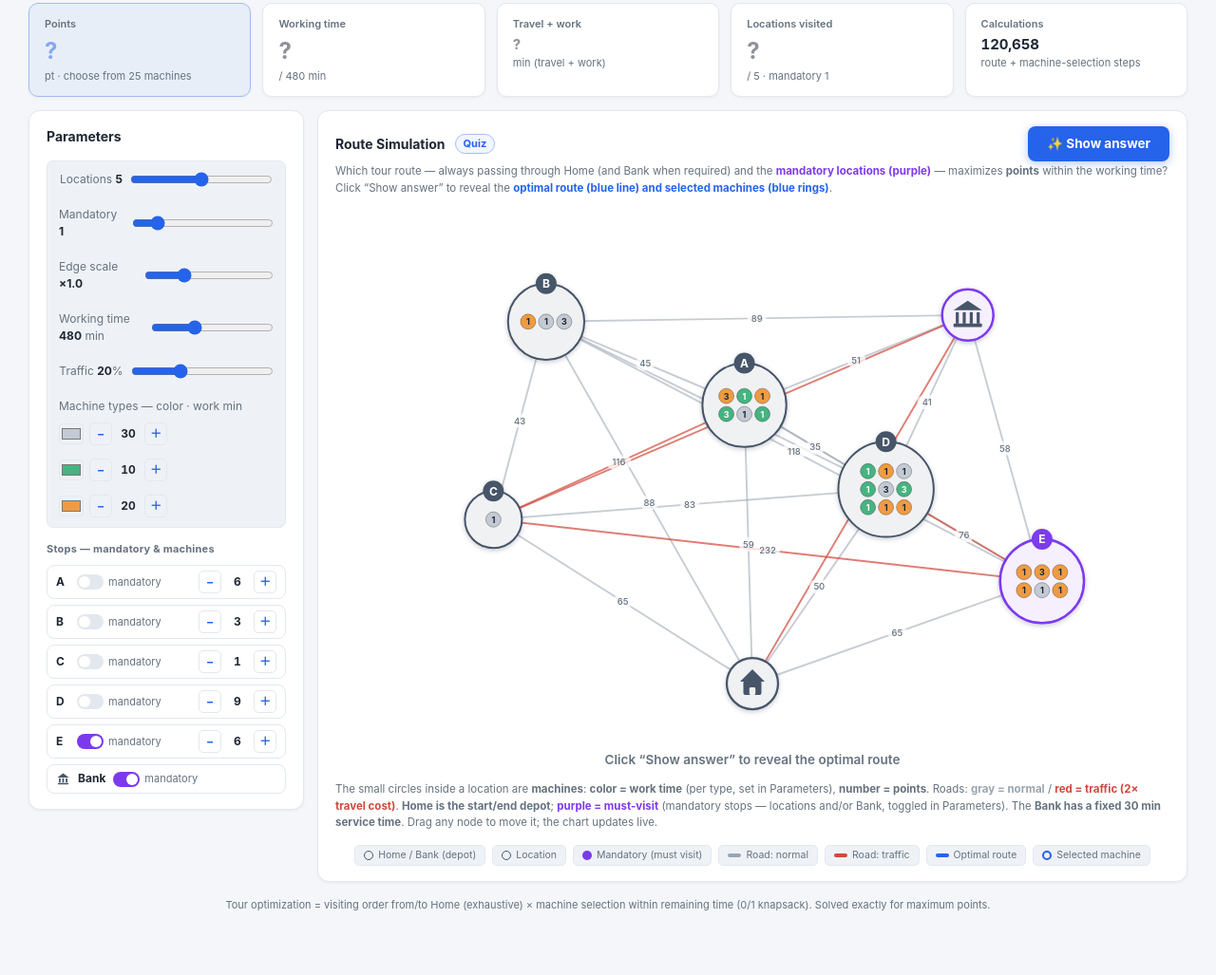
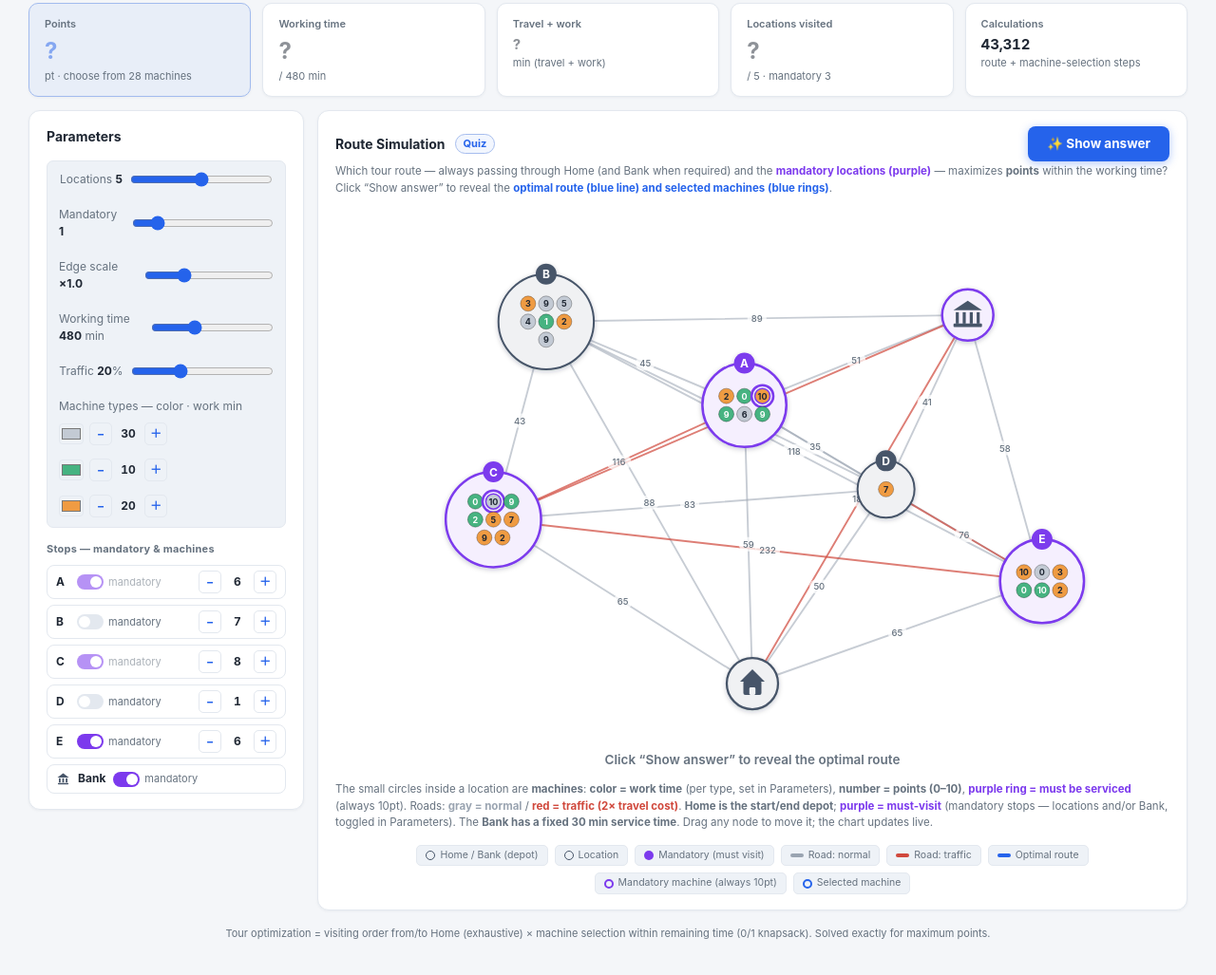
Before and after one commit to geshi0820/route-ai-simulator, a plain HTML site: page index.html in a window 1280 px wide. Shown: the part 287-1314 px from the top of the page at 95% size. Drawn offline with Linux system fonts and the light colour scheme.

Commit message:
Machine points on a 0-10 scale; machine-level mandatory as a purple ring
Points were 1 or 3. They are now 0-10, so a machine can be "worth a lot",
"worth a little" or "not worth servicing today" (0pt).

Mandatory was a property of a stop only. A machine can now be mandatory too
(cash limit reached / minimum frequency due): it gets a purple ring, is pinned
to 10pt, and is always serviced. Its stop becomes mandatory with it, so the
stop's own toggle is shown on and is not the person's to turn off.

A machine ring is one ring with one meaning: purple when it must be serviced,
blue when the optimiser chose it, purple wins. The purple ring shows in the
question, like the purple stop ring, because it is part of what is asked.

Mandatory machines are paid for before anything is chosen: their work time
comes off the budget and their points go on the total, then the 0/1 knapsack
spends what is left. Scoring Logic now reads as 0-10pt, and factors 3 and 4
(cash capacity, minimum frequency) are where a mandatory machine comes from.

Geometry is unchanged: "10" fits the existing 16px circle (measured over 40
regenerations, 0 overflows), so the circle, the font and the node layout stay
exactly as they were.

Co-Authored-By: Claude Opus 5 (1M context) <noreply@anthropic.com>

```diff
--- a/index.html
+++ b/index.html
@@ -119,6 +119,9 @@
   .miniswitch input:checked { background:var(--must); }
   .miniswitch input::after { content:""; position:absolute; top:2px; left:2px; width:12px; height:12px; border-radius:50%; background:#fff; transition:left .15s; }
   .miniswitch input:checked::after { left:14px; }
+  /* A stop forced mandatory by one of its machines: on, and not the person's to turn off. */
+  .miniswitch:has(input:disabled) { cursor:default; opacity:0.55; }
+  .miniswitch input:disabled { cursor:default; }
 
   /* Legend chips */
   .legend { display:flex; gap:7px; flex-wrap:wrap; justify-content:center; margin-top:14px; }
@@ -151,6 +154,9 @@
   .ltable td.factor { background:var(--panel-2); font-weight:700; color:var(--text); white-space:nowrap; }
   .ltable td b { color:var(--text); }
   .ltable .muted { color:var(--muted); }
+  .ltable td.pts { font-weight:800; color:var(--accent); text-align:center; white-space:nowrap; }
+  .ltable td.pts.must { color:var(--must); }
+  .mustword, .logic .intro b.mustword, .logic .foot b.mustword { color:var(--must); }
   .logic .foot { margin-top:14px; font-size:12px; color:var(--muted); }
   .logic .warn { color:var(--bad); font-weight:700; }
 
@@ -246,7 +252,7 @@
 
   <div class="tabs">
     <button class="tab active" data-tab="sim">🧭 Simulator</button>
-    <button class="tab" data-tab="logic">📋 Scoring Logic (3pt)</button>
+    <button class="tab" data-tab="logic">📋 Scoring Logic (0–10pt)</button>
   </div>
 
   <section id="tab-sim" class="tabpane">
@@ -284,7 +290,7 @@
     <p class="note">Which tour route — always passing through Home (and Bank when required) and the <b style="color:var(--must)">mandatory locations (purple)</b> — maximizes <b>points</b> within the working time? Click “Show answer” to reveal the <b style="color:var(--accent)">optimal route (blue line) and selected machines (blue rings)</b>.</p>
     <div class="board-wrap"><div id="board-a"></div></div>
     <div id="route"></div>
-    <p class="note" style="margin:12px 0 0">The small circles inside a location are <b>machines</b>: <b>color = work time</b> (per type, set in Parameters), <b>number = points</b>. Roads: <b style="color:var(--road)">gray = normal</b> / <b style="color:var(--bad)">red = traffic (2× travel cost)</b>. <b>Home is the start/end depot</b>; <b style="color:var(--must)">purple = must-visit</b> (mandatory stops — locations and/or Bank, toggled in Parameters). The <b>Bank has a fixed 30 min service time</b>. Drag any node to move it; the chart updates live.</p>
+    <p class="note" style="margin:12px 0 0">The small circles inside a location are <b>machines</b>: <b>color = work time</b> (per type, set in Parameters), <b>number = points (0–10)</b>, <b class="mustword">purple ring = must be serviced</b> (always 10pt). Roads: <b style="color:var(--road)">gray = normal</b> / <b style="color:var(--bad)">red = traffic (2× travel cost)</b>. <b>Home is the start/end depot</b>; <b style="color:var(--must)">purple = must-visit</b> (mandatory stops — locations and/or Bank, toggled in Parameters). The <b>Bank has a fixed 30 min service time</b>. Drag any node to move it; the chart updates live.</p>
     <div class="legend">
       <span class="chip"><i style="background:transparent;border:1.5px solid var(--node)"></i>Home / Bank (depot)</span>
       <span class="chip"><i style="background:transparent;border:1.5px solid var(--node)"></i>Location</span>
@@ -292,6 +298,7 @@
       <span class="chip"><i class="line" style="background:var(--road)"></i>Road: normal</span>
       <span class="chip"><i class="line" style="background:var(--bad)"></i>Road: traffic</span>
       <span class="chip"><i class="line" style="background:var(--accent)"></i>Optimal route</span>
+      <span class="chip"><i style="background:transparent;border:2px solid var(--must)"></i>Mandatory machine (always 10pt)</span>
       <span class="chip"><i style="background:transparent;border:2px solid var(--accent)"></i>Selected machine</span>
     </div>
   </div>
@@ -302,52 +309,58 @@
   <section id="tab-logic" class="tabpane" hidden>
     <div class="panel logic">
       <h2>Strategy: Maximize Machine Appeal and Revenue While Maintaining Solid Compliance.</h2>
-      <div class="sub">Rules for Assigning 3pt to Machines and Actions</div>
-      <p class="intro">In the simulator, a machine or action worth <b>3pt</b> represents a high-priority target. These are the real-world rules that decide when 3pt is assigned.</p>
+      <div class="sub">Rules for Assigning 0–10pt to Machines and Actions</div>
+      <p class="intro">In the simulator, a machine carries <b>0–10pt</b>: the sum of the point weights it triggers. <b>0pt</b> is a machine not worth servicing today. Factors 3 and 4 add no weight — they make the machine <b class="mustword">mandatory (purple ring)</b> and pin it to <b>10pt</b>, because it has to be serviced whatever the points say.</p>
       <div class="ltwrap">
         <table class="ltable">
-          <thead><tr><th>Factors</th><th>Base Logic</th><th>3pt Trigger</th><th>Route App</th></tr></thead>
+          <thead><tr><th>Factors</th><th>Base Logic</th><th>Trigger</th><th>Points</th><th>Route App</th></tr></thead>
           <tbody>
             <tr>
               <td class="factor">1. Revenue Lift</td>
               <td><b>Service the machine before revenue declines</b><br><span class="muted">= Revenue* × Lift Rate × Days Since Last Visit</span></td>
               <td><b>Machines ranking in the top 25% by revenue lift</b><br><span class="muted">RBC: Fast decay / KDT: Slow decay / Other: No decay</span></td>
+              <td class="pts">4</td>
               <td><span class="rab max">Maximize</span></td>
             </tr>
             <tr>
               <td class="factor">2. Collection Revenue</td>
               <td><b>Maximize Collection Revenue</b><br><span class="muted">= Collection Yield × Days Since Last Visit<br>Collection Yield = collection revenue per day</span></td>
               <td><b>Machines ranking in the top 25% by collection revenue</b></td>
+              <td class="pts">4</td>
               <td><span class="rab max">Maximize</span></td>
             </tr>
             <tr>
               <td class="factor">3. Cash Capacity</td>
               <td><b>Collect before the cash limit is exceeded</b><br><span class="muted">Default is $500 / Changer is $1,000</span></td>
               <td><b>Projected to reach the cash threshold</b></td>
+              <td class="pts must">10</td>
               <td><span class="rab must">Mandatory</span></td>
             </tr>
             <tr>
               <td class="factor">4. Minimum Frequency</td>
               <td><b>Every 3 months or per client contract</b><br><span class="muted">e.g., H-Mart weekly, malls monthly</span></td>
               <td><b>Minimum frequency reached</b></td>
+              <td class="pts must">10</td>
               <td><span class="rab must">Mandatory</span></td>
             </tr>
             <tr>
               <td class="factor">5. Work Instructions</td>
               <td><b>Priority Actions at Each Location</b><br><span class="muted">e.g., RBC IP Products Installed</span></td>
               <td><b>Varies by work instruction</b></td>
+              <td class="pts">2</td>
               <td><span class="rab max">Maximize</span></td>
             </tr>
             <tr>
               <td class="factor">6. Others</td>
               <td><b>New Location Installation</b><br><span class="muted">Counted when an Overall Report is submitted</span></td>
               <td><b>Overall Report submitted</b></td>
+              <td class="pts">—</td>
               <td><span class="rab na">Out of scope</span></td>
             </tr>
           </tbody>
         </table>
       </div>
-      <p class="foot">*) Revenue = Collected Cash + Cash in Machine + Card Revenue <span class="warn">(Not just collected cash)</span>.</p>
+      <p class="foot">Factors 1, 2 and 5 add up to the <b>10pt</b> ceiling. Factors 3 and 4 do not add — they pin the machine to <b>10pt</b> and ring it <b class="mustword">purple</b>.<br>*) Revenue = Collected Cash + Cash in Machine + Card Revenue <span class="warn">(Not just collected cash)</span>.</p>
     </div>
   </section>
 
@@ -367,7 +380,11 @@ const TYPES = [
   { color: '#ef9b43', min: 20 }, // orange = 20 min
 ];
 const randType = () => Math.floor(Math.random() * TYPES.length);
-const mk = () => ({ pt: pick([1, 3]), type: randType() }); // points = 1 or 3, random type
+const MACHINE_MUST_RATE = 0.08;   // share of machines that must be serviced (cash full / min frequency)
+const mk = () => {
+  const must = Math.random() < MACHINE_MUST_RATE;   // cash limit reached / minimum frequency due
+  return { pt: must ? 10 : rint(0, 10), type: randType(), must };   // a must-service machine is always 10pt
+};
 
 function textOn(hex) {
   const c = hex.replace('#', '');
@@ -430,6 +447,8 @@ function randomize() {
 
 // ============ Optimization ============
 const idMap = () => Object.fromEntries(NODES.map(n => [n.id, n]));
+// A stop is mandatory when the person marked it, or when it holds a machine that must be serviced.
+const mustStop = n => n.must || (n.machines || []).some(m => m.must);
 function edgeStateOf(a, b) {
   const e = EDGES.find(x => (x.from === a && x.to === b) || (x.from === b && x.to === a));
   return e ? e.state : 'normal';
@@ -472,7 +491,7 @@ function optimize() {
   // Candidate stops = locations (+ Bank only when required). Bank & mandatory locations are always in the route.
   const stops = NODES.filter(n => n.kind === 'loc' || (n.kind === 'bank' && n.must));
   const stopIds = stops.map(n => n.id);
-  const must = stops.filter(n => n.kind === 'bank' || n.must).map(n => n.id);
+  const must = stops.filter(n => n.kind === 'bank' || mustStop(n)).map(n => n.id);
   const cap = dayBudget;
   // Precompute travel-time matrix (home + stops) so the hot loop is O(1) per edge.
   const matIds = ['home', ...stopIds];
@@ -484,8 +503,12 @@ function optimize() {
   for (let mask = 0; mask < (1 << stopIds.length); mask++) {
     const subset = stopIds.filter((_, i) => mask & (1 << i));
     if (!must.every(m => subset.includes(m))) continue;   // only routes that include all mandatory stops (Bank / mandatory locations)
-    const items = [];
-    subset.forEach(id => (byId[id].machines || []).forEach(m => items.push({ pt: m.pt, min: (TYPES[m.type] || TYPES[0]).min, ref: m })));
+    const items = [], forced = [];
+    let forcedMin = 0, forcedPt = 0;
+    subset.forEach(id => (byId[id].machines || []).forEach(m => {
+      const it = { pt: m.pt, min: (TYPES[m.type] || TYPES[0]).min, ref: m };
+      if (m.must) { forcedMin += it.min; forcedPt += it.pt; forced.push(it); } else items.push(it);
+    }));
     const dp = knapDP(items, cap);
     calc += items.length * (cap + 1);   // machine-selection (0/1 knapsack) DP cells
     const bankSvc = subset.includes('bank') ? BANK_MIN : 0;   // fixed service time at the Bank
@@ -494,16 +517,16 @@ function optimize() {
       const seq = ['home', ...perm, 'home'];
       let travel = 0;
       for (let i = 0; i < seq.length - 1; i++) travel += tt[seq[i]][seq[i + 1]];
-      const used = travel + bankSvc;
+      const used = travel + bankSvc + forcedMin;   // mandatory machines are paid for before anything is chosen
       if (used > cap) continue;
       const rem = cap - used;
-      const reward = dp.table[dp.n][rem];
+      const reward = forcedPt + dp.table[dp.n][rem];
       if (reward > best.reward) {
         const { chosen, work } = knapPick(dp, items, rem);
-        best = { order: perm, travel, work: work + bankSvc, reward, total: used + work, chosen };
+        best = { order: perm, travel, work: work + bankSvc + forcedMin, reward, total: used + work, chosen: [...forced, ...chosen] };
       } else if (reward === best.reward) {
         const { chosen, work } = knapPick(dp, items, rem);
-        if (used + work < best.total) best = { order: perm, travel, work: work + bankSvc, reward, total: used + work, chosen };
+        if (used + work < best.total) best = { order: perm, travel, work: work + bankSvc + forcedMin, reward, total: used + work, chosen: [...forced, ...chosen] };
       }
     }
   }
@@ -530,8 +553,9 @@ function machinesCircles(cx, cy, machines, chosen) {
       const x = startX + c * (D + GAP);
       const col = (TYPES[m.type] || TYPES[0]).color;
       const on = chosen && chosen.has(m);
-      if (on) svg += `<circle cx="${x}" cy="${y}" r="${S + 3.5}" fill="none" stroke="var(--accent)" stroke-width="2.5"/>`;
-      svg += `<circle cx="${x}" cy="${y}" r="${S}" fill="${col}" stroke="${on ? 'var(--accent)' : 'rgba(0,0,0,.28)'}" stroke-width="${on ? 1.5 : 1}"/>`;
+      const ring = m.must ? 'var(--must)' : on ? 'var(--accent)' : '';
+      if (ring) svg += `<circle cx="${x}" cy="${y}" r="${S + 3.5}" fill="none" stroke="${ring}" stroke-width="2.5"/>`;
+      svg += `<circle cx="${x}" cy="${y}" r="${S}" fill="${col}" stroke="${ring || 'rgba(0,0,0,.28)'}" stroke-width="${ring ? 1.5 : 1}"/>`;
       svg += `<text x="${x}" y="${y}" text-anchor="middle" dominant-baseline="central" font-size="9" font-weight="700" fill="${textOn(col)}">${m.pt}</text>`;
     });
   }
@@ -599,8 +623,8 @@ function draw(boardEl, best, byId, showRoute, fid) {
       s += `</g>`;
     } else {
       const { svg: mSvg, R } = machinesCircles(cx, cy, node.machines, chosenSet);
-      const ringCol = node.must ? 'var(--must)' : 'var(--node)';
-      s += `<g data-node="${node.id}" style="cursor:grab" filter="url(#${fid})"><circle cx="${cx}" cy="${cy}" r="${R}" fill="color-mix(in srgb, ${node.must ? 'var(--must)' : 'var(--node)'} 8%, var(--panel))" stroke="${ringCol}" stroke-width="${node.must ? 2.5 : 2}"/>`;
+      const ringCol = mustStop(node) ? 'var(--must)' : 'var(--node)';
+      s += `<g data-node="${node.id}" style="cursor:grab" filter="url(#${fid})"><circle cx="${cx}" cy="${cy}" r="${R}" fill="color-mix(in srgb, ${ringCol} 8%, var(--panel))" stroke="${ringCol}" stroke-width="${mustStop(node) ? 2.5 : 2}"/>`;
       s += mSvg;
       s += `<circle cx="${cx}" cy="${cy - R}" r="11" fill="${ringCol}"/>`;
       s += `<text x="${cx}" y="${cy - R}" text-anchor="middle" dominant-baseline="central" font-size="12" font-weight="700" fill="#fff">${node.name}</text></g>`;
@@ -627,7 +651,8 @@ function renderControls() {
   document.getElementById('mctrl').innerHTML = rows.map(n => {
     const isBank = n.kind === 'bank';
     const label = isBank ? `<span class="bic">${BANK_ICON}</span><b>Bank</b>` : `<b>${n.name}</b>`;
-    const toggle = `<label class="miniswitch"><input type="checkbox" data-must="${n.id}"${n.must ? ' checked' : ''}><span>mandatory</span></label>`;
+    const forced = !isBank && (n.machines || []).some(m => m.must);
+    const toggle = `<label class="miniswitch"><input type="checkbox" data-must="${n.id}"${n.must || forced ? ' checked' : ''}${forced ? ' disabled' : ''}><span>mandatory</span></label>`;
     const steppers = isBank ? '' :
       `<span class="stepper"><button data-m="${n.id}" data-d="-1" title="remove machine">−</button><span class="cnt">${n.machines.length}</span><button data-m="${n.id}" data-d="1" title="add machine">＋</button></span>`;
     return `<div class="lc">${label}${toggle}<span class="spc"></span>${steppers}</div>`;
@@ -638,7 +663,7 @@ function updateKPIs(b) {
   const locs = NODES.filter(n => n.kind === 'loc');
   const totMach = locs.reduce((a, n) => a + n.machines.length, 0);
   const hasRoute = b.order.length > 0;
-  const mustCount = locs.filter(n => n.must).length;
+  const mustCount = locs.filter(mustStop).length;
   const nm = Object.fromEntries(NODES.map(n => [n.id, n.name]));
   const kind = Object.fromEntries(NODES.map(n => [n.id, n.kind]));
   const locsVisited = b.order.filter(id => kind[id] === 'loc').length;
@@ -658,7 +683,7 @@ function updateKPIs(b) {
     : (hasRoute
         ? `Optimal route: <b>Home → ${b.order.map(id => nm[id]).join(' → ')} → Home</b>`
         : (b.mustFail
-            ? `<span style="color:var(--must)">Can't cover the mandatory stops within ${dayBudget} min — increase working time or 🎲 regenerate</span>`
+            ? `<span style="color:var(--must)">Can't cover the mandatory stops and machines within ${dayBudget} min — increase working time or 🎲 regenerate</span>`
             : `No worthwhile route within ${dayBudget} min — 🎲 regenerate`));
 }
 
```
